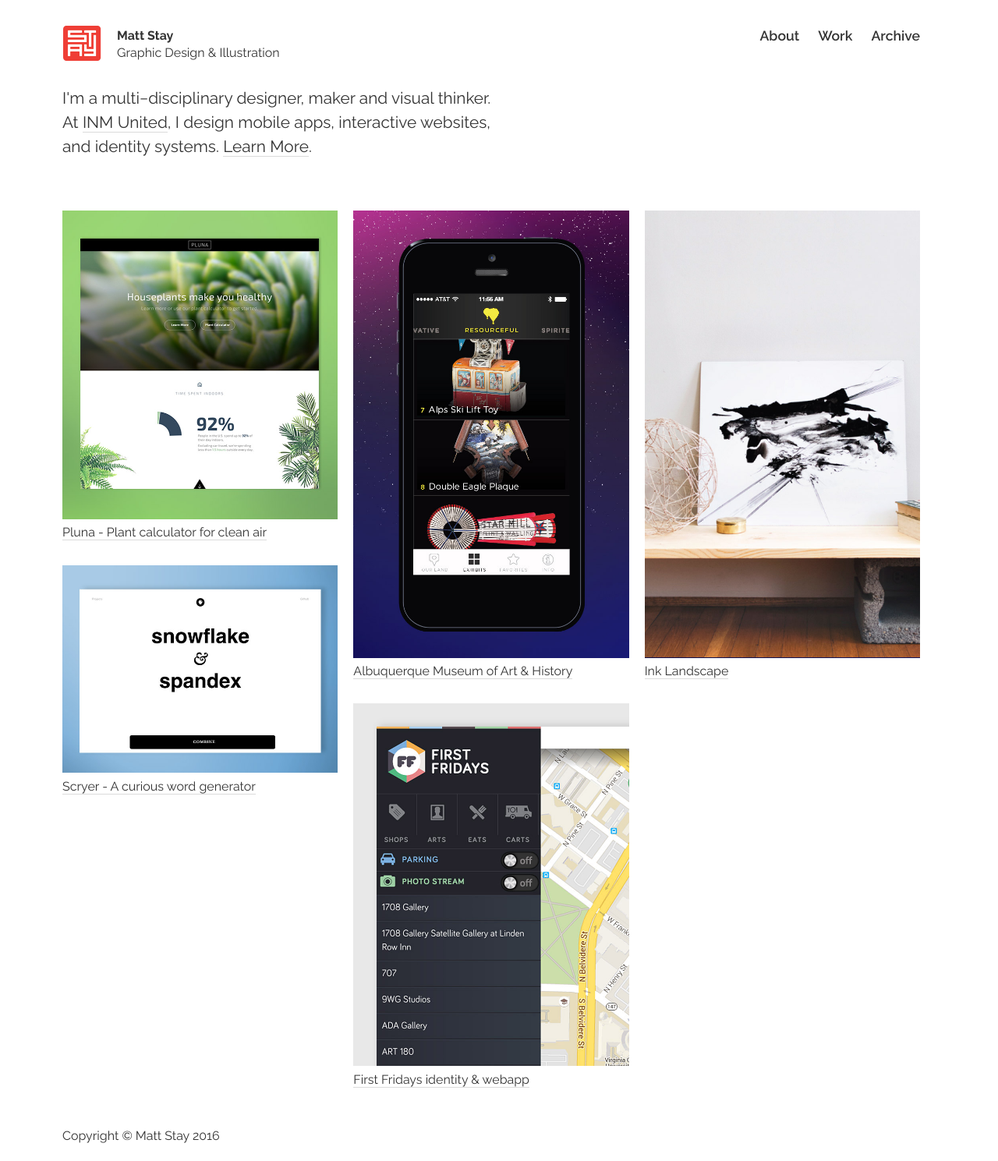
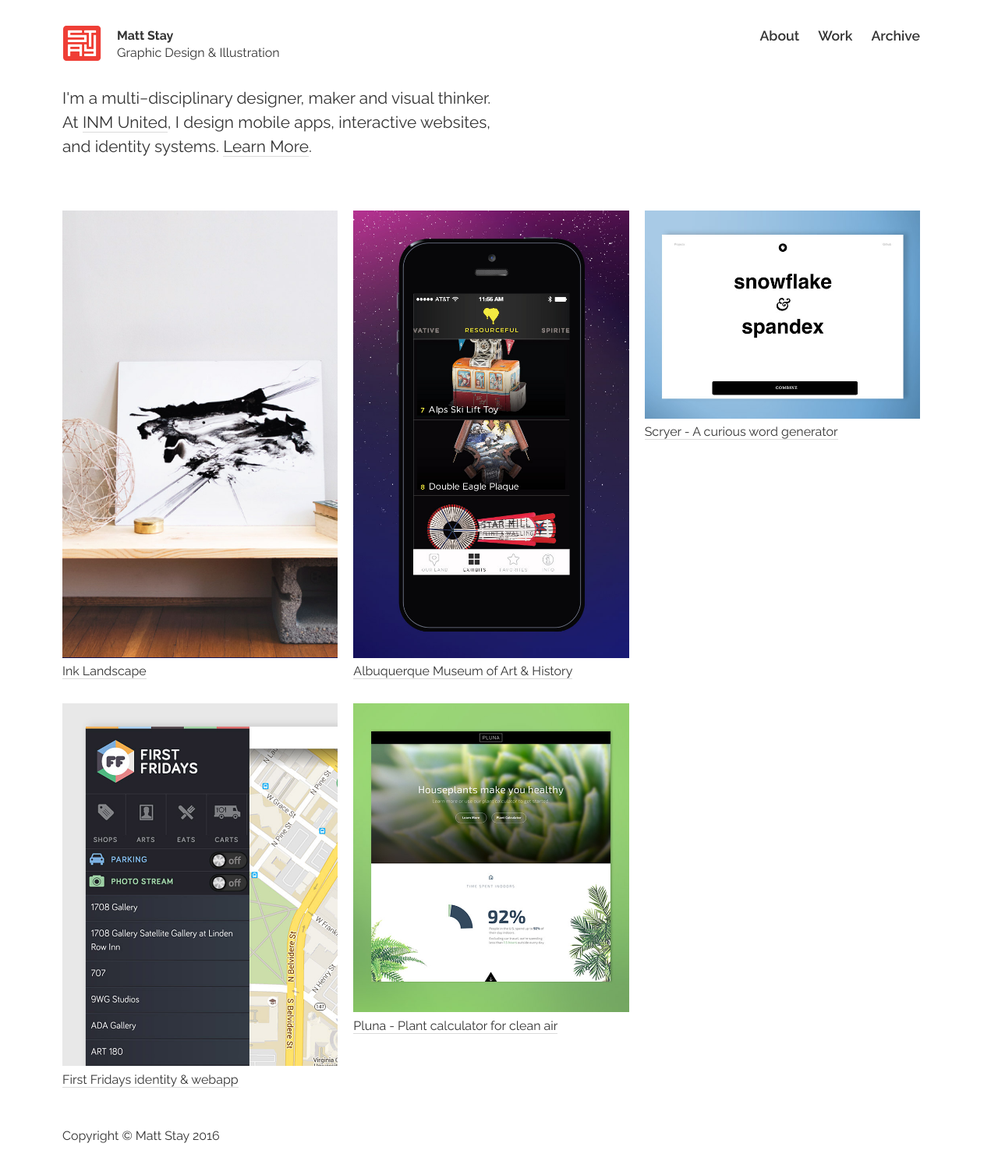
Before and after one commit to matthew-stay/matthew-stay.github.io, a Jekyll site: the page built from index.html, in a window 1280 px wide. Shown: the whole page at 78% size. Built offline with Jekyll 4.4.1, drawn with Linux system fonts in a browser that asks for light colours.

Commit message:
switch order

```diff
--- a/_scss/_custom.scss
+++ b/_scss/_custom.scss
@@ -152,10 +152,21 @@
 }
 
 
+#grid[data-columns]::before, #grid-archive[data-columns]::before {
+    display: block;
+    visibility: hidden;
+    position: absolute;
+    font-size: 1px;
+}
+
 // MEDIA QUERIES
 @media screen and (min-width: 1441px) {
   #grid-archive[data-columns]::before {
     content: '3 .column.size-1of3';
+    display: block;
+    visibility: hidden;
+    position: absolute;
+    font-size: 1px;
   }
 }
 @media screen and (min-width: 1300px) and (max-width:1440px ){
@@ -365,7 +376,6 @@
       }
       p {
         padding-top:4px;
-        font-weight:500;
       }
     }
   }
--- a/index.html
+++ b/index.html
@@ -8,11 +8,11 @@
 </div>
 
      <div id="grid" data-columns>
-       <div class="item"><a href="/pluna/"><img src="../images/pluna-cover-2.jpg"></a><p><a href="/pluna/">Pluna - Plant calculator for clean air</a></p></div>
+       <div class="item"><a href="/work/art/"><img src="../images/ink-cover-2.jpg"></a><p><a href="/work/art/">Ink Landscape</a></p></div>
        <div class="item"><a href="https://www.behance.net/gallery/34043992/Albuquerque-Museum-Exhibit" target="_blank"><img src="../images/abq-cover-5.jpg"></a><p><a href="https://www.behance.net/gallery/34043992/Albuquerque-Museum-Exhibit" target="_blank">Albuquerque Museum of Art &amp; History</a></p></div>
-       <div class="item"><a href="/work/art/"><img src="../images/ink-cover-2.jpg"></a><p><a href="/work/art/">Ink Landscape</a></p></div>
        <div class="item"><a href="/scryer/"><img src="../images/scryer-cover.jpg"></a><p><a href="/scyer/">Scryer - A curious word generator</a></p></div>
        <div class="item"><a href="https://www.behance.net/gallery/34057850/First-Fridays-Art-Walk/" target="_blank"><img src="../images/rva-cover-2.jpg"></a><p><a href="https://www.behance.net/gallery/34057850/First-Fridays-Art-Walk/" target="_blank">First Fridays identity &amp; webapp</a></p></div>
+       <div class="item"><a href="/pluna/"><img src="../images/pluna-cover-2.jpg"></a><p><a href="/pluna/">Pluna - Plant calculator for clean air</a></p></div>
      </div>
    </div>
  </div>
```
Also changed, not shown: 2 other files.
